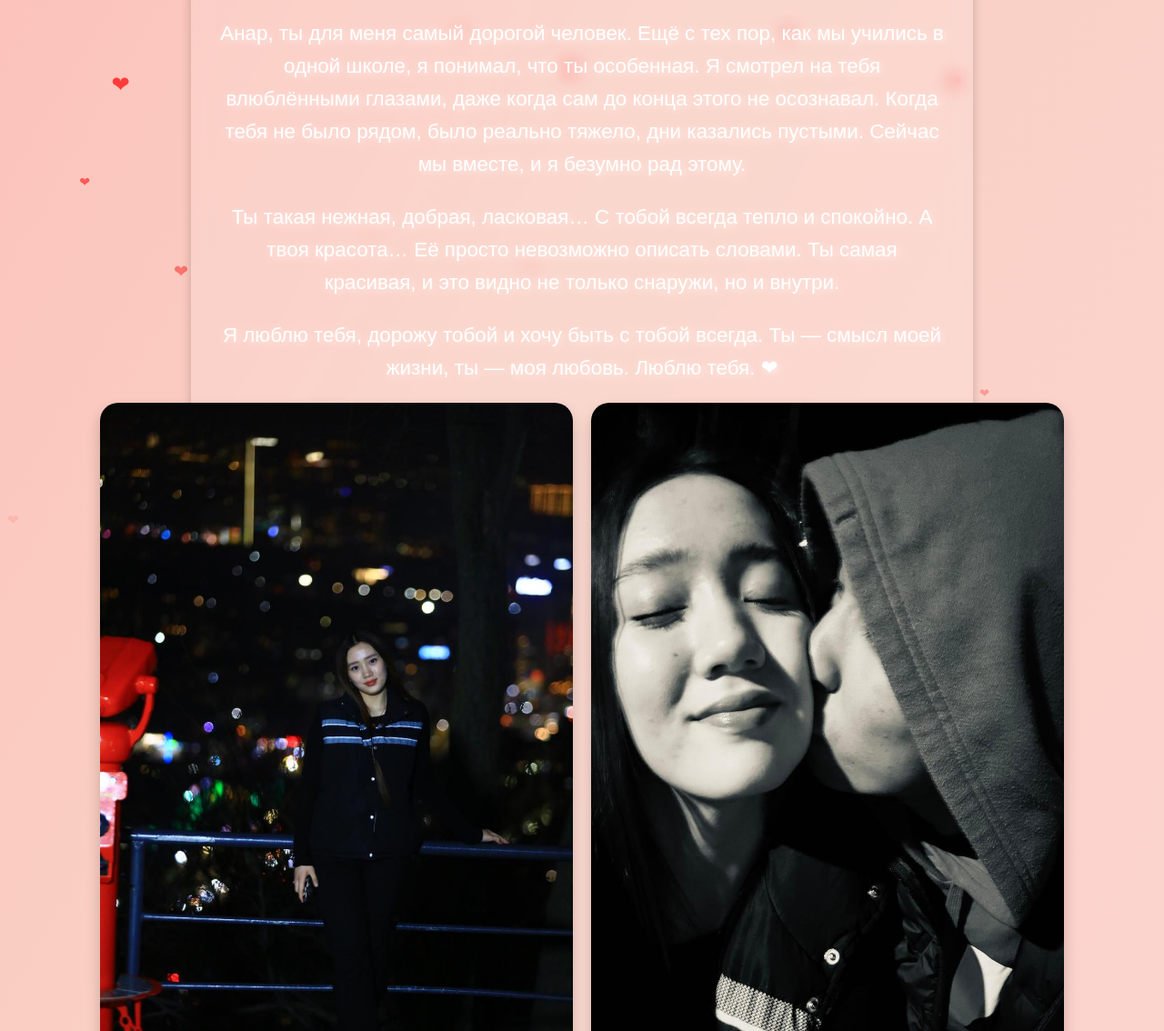
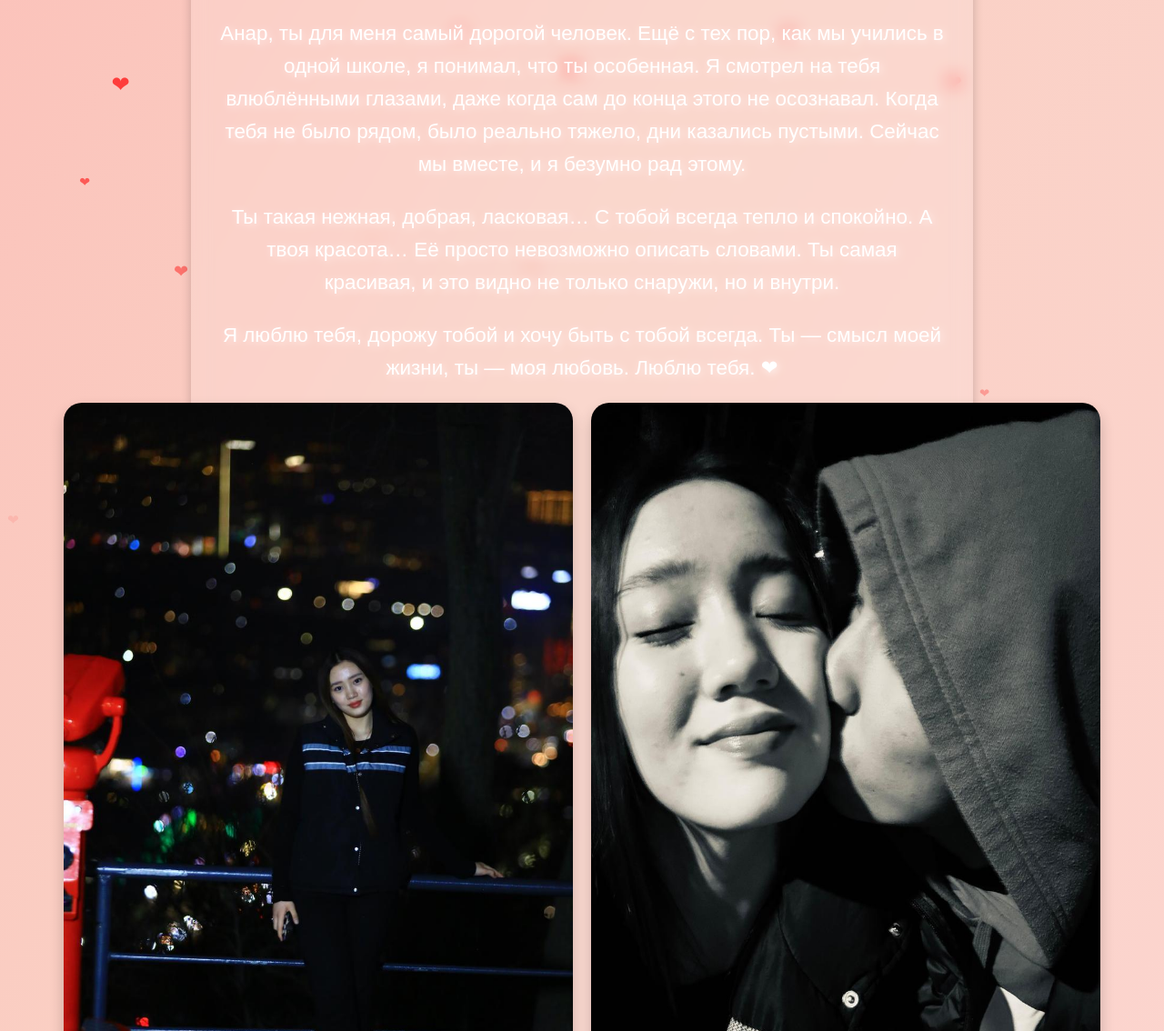
Before and after one commit to mikoqxaa/love-for-anara-, a plain HTML site: page index.html in a window 1280 px wide. Shown: the part 166-1300 px from the top of the page at 91% size. Drawn offline with Linux system fonts and the light colour scheme.

Commit message:
Update style.css

```diff
--- a/style.css
+++ b/style.css
@@ -57,7 +57,7 @@ h1 {
 
 /* Стили для фото */
 .gallery img {
-    width: 65%;  /* Увеличиваем размер */
+    width: 70%;  /* Увеличиваем размер */
     height: auto;
     border-radius: 20px;  /* Скругляем углы */
     box-shadow: 0 8px 16px rgba(0, 0, 0, 0.2);  /* Градиентная тень для глубины */
```
